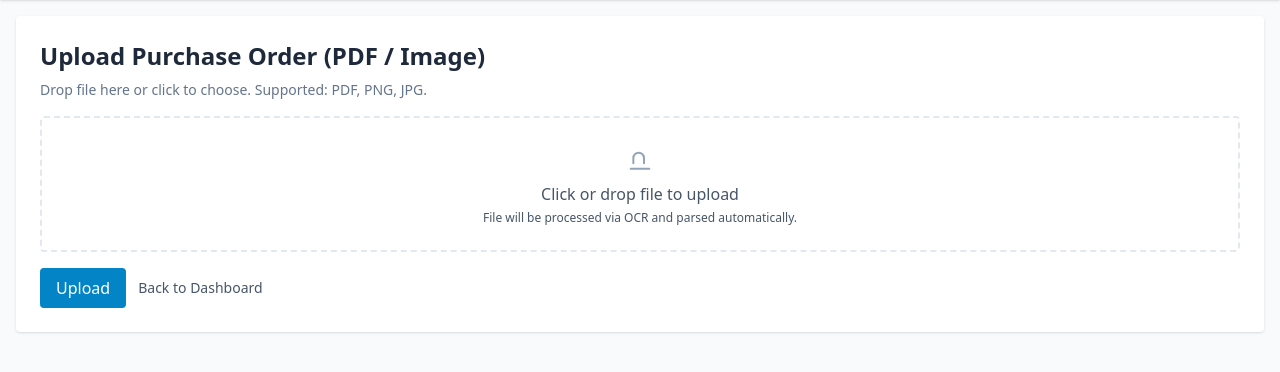
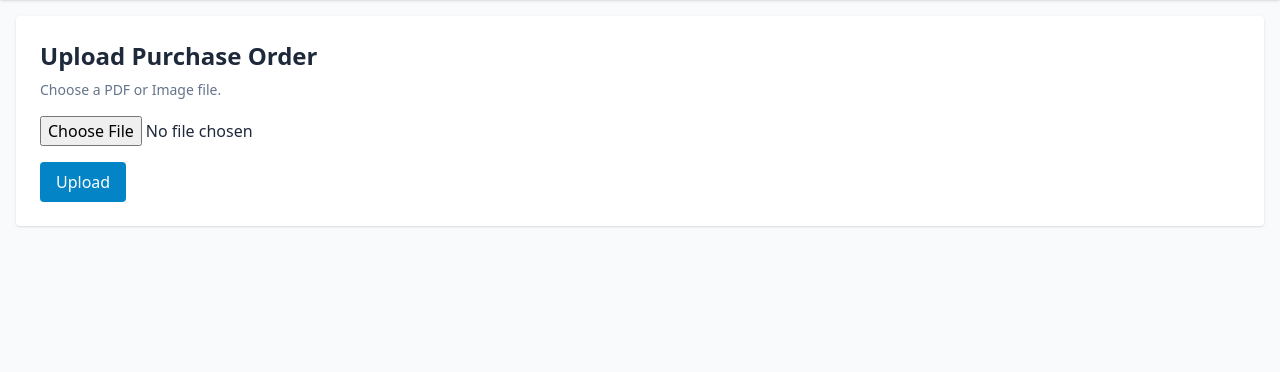
Before and after one commit to raviyadav9936/purchase-order-django, a Django app: page /upload/ in a window 1280 px wide. Shown: the part 64-436 px from the top of the page. Run offline with Django 5.2, Linux system fonts and the light colour scheme; some libraries are stand-ins or nearby versions.

Commit message:
changes-invoice-html

```diff
--- a/invoices/templates/invoices/base.html
+++ b/invoices/templates/invoices/base.html
@@ -5,22 +5,17 @@
   <meta name="viewport" content="width=device-width,initial-scale=1" />
   <title>{% block title %}Purchase Orders{% endblock %}</title>
 
-
   <script src="https://cdn.tailwindcss.com"></script>
 
-  <!-- Chart.js -->
   <script src="https://cdn.jsdelivr.net/npm/chart.js@4.4.1/dist/chart.umd.min.js"></script>
 
   <style>
     .table-wrap { overflow-x:auto; }
-    .modal-backdrop { background: rgba(0,0,0,0.5); }
   </style>
-
-
-  <meta name="csrf-token" content="{{ csrf_token }}">
 </head>
 <body class="bg-slate-50 min-h-screen text-slate-800">
 
+  <!-- Navbar -->
   <nav class="bg-white shadow">
     <div class="max-w-7xl mx-auto px-4 sm:px-6 lg:px-8">
       <div class="flex justify-between h-16 items-center">
@@ -30,50 +25,19 @@
           <a href="{% url 'upload' %}" class="text-sm text-slate-600 hover:text-slate-900">Upload PO</a>
         </div>
         <div class="text-sm text-slate-500">
-          <span>Logged in as: <strong>{% if request.user.is_authenticated %}{{ request.user.username }}{% else %}Guest{% endif %}</strong></span>
+          <span>Logged in as:
+            <strong>{% if request.user.is_authenticated %}{{ request.user.username }}{% else %}Guest{% endif %}</strong>
+          </span>
         </div>
       </div>
     </div>
   </nav>
 
+  <!-- Main Content -->
   <main class="max-w-7xl mx-auto p-4">
     {% block content %}{% endblock %}
   </main>
 
-
-  <div id="jsonModal" class="hidden fixed inset-0 z-50 items-center justify-center">
-    <div class="absolute inset-0 modal-backdrop"></div>
-    <div class="relative max-w-3xl w-full bg-white rounded shadow-lg p-4 z-10 mx-4">
-      <div class="flex justify-between items-center mb-2">
-        <h3 class="text-lg font-medium">Extracted JSON</h3>
-        <button id="closeModal" class="px-3 py-1 rounded bg-slate-200 hover:bg-slate-300">Close</button>
-      </div>
-      <pre id="jsonContent" class="max-h-96 overflow-auto text-sm bg-slate-50 p-3 rounded"></pre>
-    </div>
-  </div>
-
-  <script>
-    function getCsrfToken() {
-      const meta = document.querySelector('meta[name="csrf-token"]');
-      return meta ? meta.getAttribute('content') : '';
-    }
-
-
-    function openJsonModal(json) {
-      document.getElementById('jsonContent').textContent = JSON.stringify(json, null, 2);
-      const modal = document.getElementById('jsonModal');
-      modal.classList.remove('hidden');
-      modal.classList.add('flex');
-    }
-    function closeJsonModal() {
-      const modal = document.getElementById('jsonModal');
-      modal.classList.add('hidden');
-      modal.classList.remove('flex');
-    }
-    document.getElementById && document.getElementById('closeModal')?.addEventListener('click', closeJsonModal);
-    document.addEventListener('keydown', e => { if (e.key === 'Escape') closeJsonModal(); });
-  </script>
-
   {% block scripts %}{% endblock %}
 </body>
 </html>
--- a/invoices/templates/invoices/upload.html
+++ b/invoices/templates/invoices/upload.html
@@ -3,94 +3,19 @@
 
 {% block content %}
 <div class="bg-white p-6 rounded shadow">
-  <h1 class="text-2xl font-semibold mb-2">Upload Purchase Order (PDF / Image)</h1>
-  <p class="text-sm text-slate-500 mb-4">Drop file here or click to choose. Supported: PDF, PNG, JPG.</p>
+  <h1 class="text-2xl font-semibold mb-2">Upload Purchase Order</h1>
+  <p class="text-sm text-slate-500 mb-4">Choose a PDF or Image file.</p>
 
-  <div id="dropzone" class="border-2 border-dashed border-slate-200 rounded p-6 text-center cursor-pointer hover:border-slate-300">
-    <input id="fileInput" name="file" type="file" accept=".pdf,image/*" class="hidden" />
-    <div id="dropText" class="text-slate-600">
-      <svg class="mx-auto mb-2 h-8 w-8 text-slate-400" fill="none" stroke="currentColor" viewBox="0 0 24 24">
-        <path stroke-linecap="round" stroke-linejoin="round" stroke-width="1.5" d="M7 16v-4a4 4 0 018 0v4M5 20h14" />
-      </svg>
-      <div class="font-medium">Click or drop file to upload</div>
-      <div class="text-xs mt-1">File will be processed via OCR and parsed automatically.</div>
-    </div>
-  </div>
+  <form method="POST" enctype="multipart/form-data">
+    {% csrf_token %}
+    <input type="file" name="file" accept=".pdf,image/*" class="block mb-4" />
+    <button type="submit" class="px-4 py-2 bg-sky-600 text-white rounded hover:bg-sky-700">
+      Upload
+    </button>
+  </form>
 
-  <div class="mt-4 flex items-center gap-3">
-    <button id="uploadBtn" class="px-4 py-2 bg-sky-600 text-white rounded hover:bg-sky-700">Upload</button>
-    <a href="{% url 'dashboard' %}" class="text-sm text-slate-600">Back to Dashboard</a>
-  </div>
-
-  <div id="progressWrap" class="mt-4 hidden">
-    <div class="w-full bg-slate-100 rounded h-3 overflow-hidden">
-      <div id="progressBar" class="h-3 bg-sky-500 w-0"></div>
-    </div>
-    <div id="progressText" class="text-sm text-slate-500 mt-2">Uploading…</div>
-  </div>
-
-  {% if error %}<p class="mt-3 text-red-600">{{ error }}</p>{% endif %}
+  {% if error %}
+    <p class="mt-3 text-red-600">{{ error }}</p>
+  {% endif %}
 </div>
 {% endblock %}
-
-{% block scripts %}
-<script>
-  const dropzone = document.getElementById('dropzone');
-  const fileInput = document.getElementById('fileInput');
-  const uploadBtn = document.getElementById('uploadBtn');
-  const progressWrap = document.getElementById('progressWrap');
-  const progressBar = document.getElementById('progressBar');
-  const progressText = document.getElementById('progressText');
-
-
-  dropzone.addEventListener('click', () => fileInput.click());
-
-
-  dropzone.addEventListener('dragover', e => { e.preventDefault(); dropzone.classList.add('bg-slate-50'); });
-  dropzone.addEventListener('dragleave', e => { e.preventDefault(); dropzone.classList.remove('bg-slate-50'); });
-  dropzone.addEventListener('drop', e => {
-    e.preventDefault();
-    dropzone.classList.remove('bg-slate-50');
-    const f = e.dataTransfer.files[0];
-    if (f) fileInput.files = e.dataTransfer.files;
-  });
-
-
-  uploadBtn.addEventListener('click', () => {
-    if (!fileInput.files.length) { alert('Please choose a file first.'); return; }
-    const file = fileInput.files[0];
-    const fd = new FormData();
-    fd.append('file', file);
-
-    const xhr = new XMLHttpRequest();
-    xhr.open('POST', window.location.pathname, true);
-    xhr.setRequestHeader('X-CSRFToken', getCsrfToken());
-
-    xhr.upload.onprogress = function(e) {
-      if (e.lengthComputable) {
-        const pct = Math.round((e.loaded / e.total) * 100);
-        progressWrap.classList.remove('hidden');
-        progressBar.style.width = pct + '%';
-        progressText.textContent = `Uploading — ${pct}%`;
-      }
-    };
-
-    xhr.onload = function() {
-      if (xhr.status >= 200 && xhr.status < 400) {
-
-        window.location.href = '/';
-      } else {
-        progressText.textContent = 'Upload failed. Try again.';
-      }
-    };
-    xhr.onerror = function() {
-      progressText.textContent = 'Upload failed (network).';
-    };
-
-    xhr.send(fd);
-    progressWrap.classList.remove('hidden');
-    progressBar.style.width = '2%';
-    progressText.textContent = 'Starting…';
-  });
-</script>
-{% endblock %}
```
Also changed, not shown: invoices/templates/invoices/dashboard.html (+22 -40 lines), db.sqlite3, purchase_portal/urls.py (line endings or trailing spaces), 4 other files.
